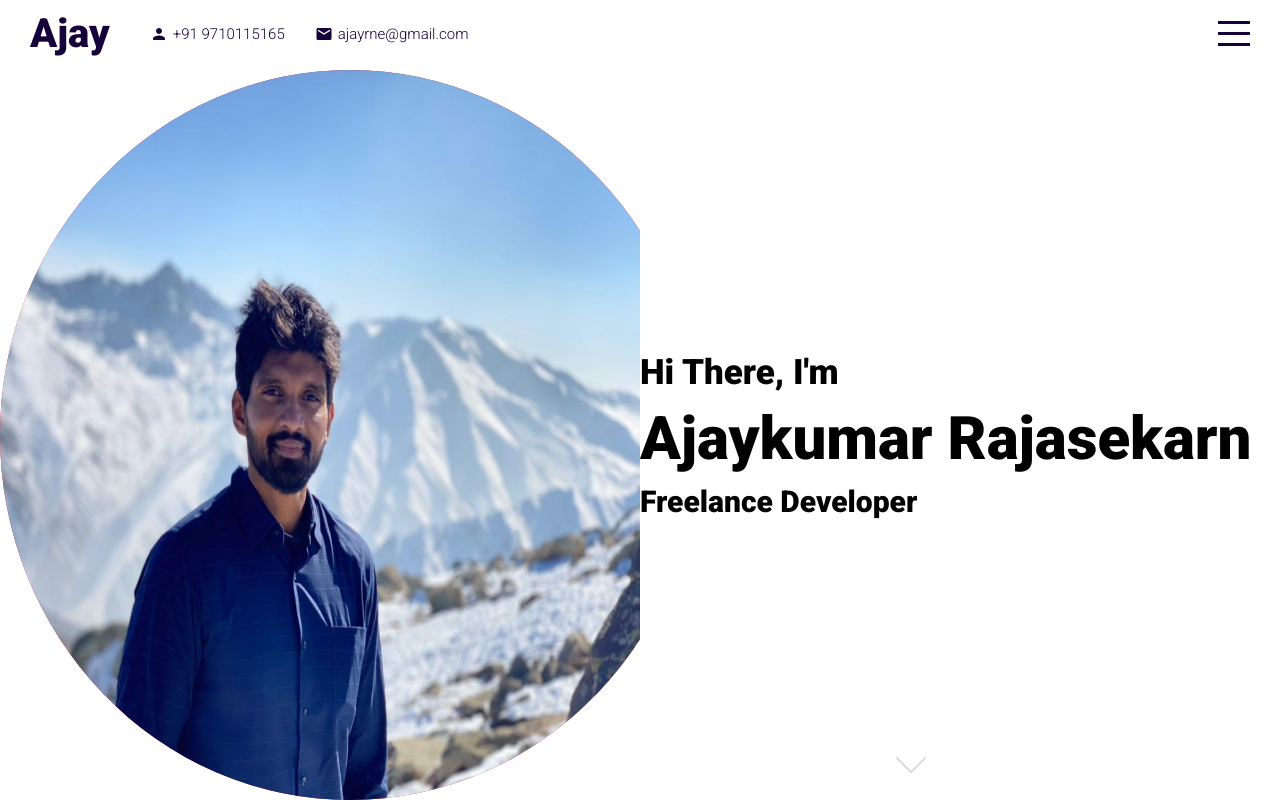
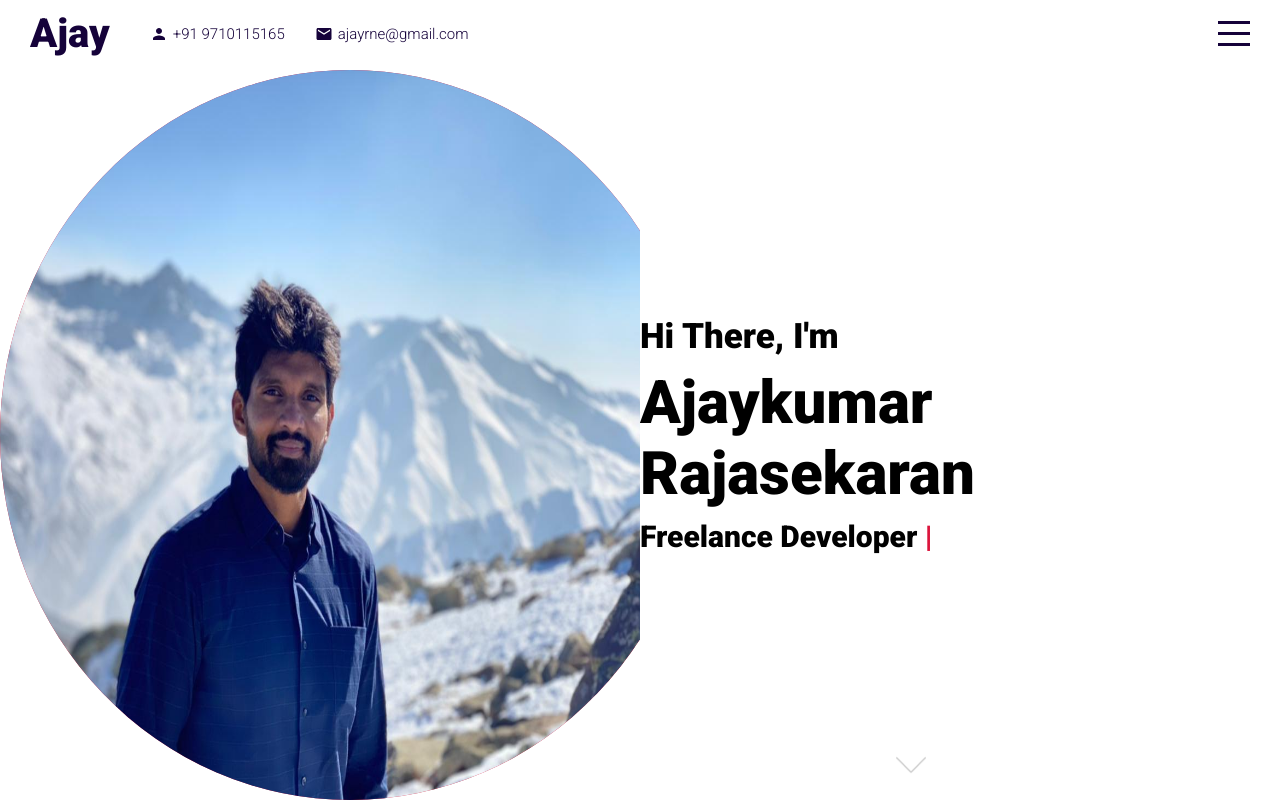
Before and after one commit to itsajay2195/profolio-website, a React (Create React App) app: page / in a window 1280 px wide. Built offline with nearby package versions, Linux system fonts and the light colour scheme.

Commit message:
completion of the intro

```diff
--- a/package.json
+++ b/package.json
@@ -8,6 +8,7 @@
     "@testing-library/jest-dom": "^5.16.2",
     "@testing-library/react": "^12.1.2",
     "@testing-library/user-event": "^13.5.0",
+    "ityped": "^1.0.3",
     "node-sass": "^7.0.1",
     "react": "^17.0.2",
     "react-dom": "^17.0.2",
--- a/src/components/intro/Intro.jsx
+++ b/src/components/intro/Intro.jsx
@@ -1,8 +1,20 @@
 import './intro.scss'
+import React, { useEffect, useRef } from 'react'
+import { init } from 'ityped'
 
 function Intro() {
+  const textRef  = useRef()
+  useEffect(() => {
+    init(textRef.current,{
+      showCursor:true,
+      backdelay:2000,
+      strings:["mobile apps ","web apps ","react-native ","react-js "],
+    })
+  }, [])
+
+
   return (
-    <div className='intro' id ="intro">
+    <div className='intro' id="intro">
       <div className="left">
         <div className="imageContainer">
           <img src="assets/profile.jpg" alt="profile" />
@@ -13,8 +25,8 @@ function Intro() {
       <div className="right">
         <div className="wrapper">
           <h2>Hi There, I'm</h2>
-            <h1>Ajaykumar Rajasekarn</h1>
-            <h3>Freelance Developer <span></span></h3>
+          <h1>Ajaykumar Rajasekaran</h1>
+          <h3>Freelance Developer <span ref={textRef}></span></h3>
         </div>
 
         <a href="#protfolio" >
--- a/src/components/intro/intro.scss
+++ b/src/components/intro/intro.scss
@@ -52,6 +52,21 @@
 
             h3{
                 font-size: 30px;
+                span{
+                    font-size: inherit;
+                    color:crimson
+                }
+                .ityped-cursor{
+                    animation: blink 1s infinite;
+                }
+                @keyframes blink{
+                    50%{
+                        opacity: 1;
+                    }
+                    100%{
+                        opacity: 0;
+                    }
+                }
             }
         }
 
```
Also changed, not shown: 1 other file (tests, documents, lock files or other folders). Lines whose indentation alone changed are shown as unchanged.
